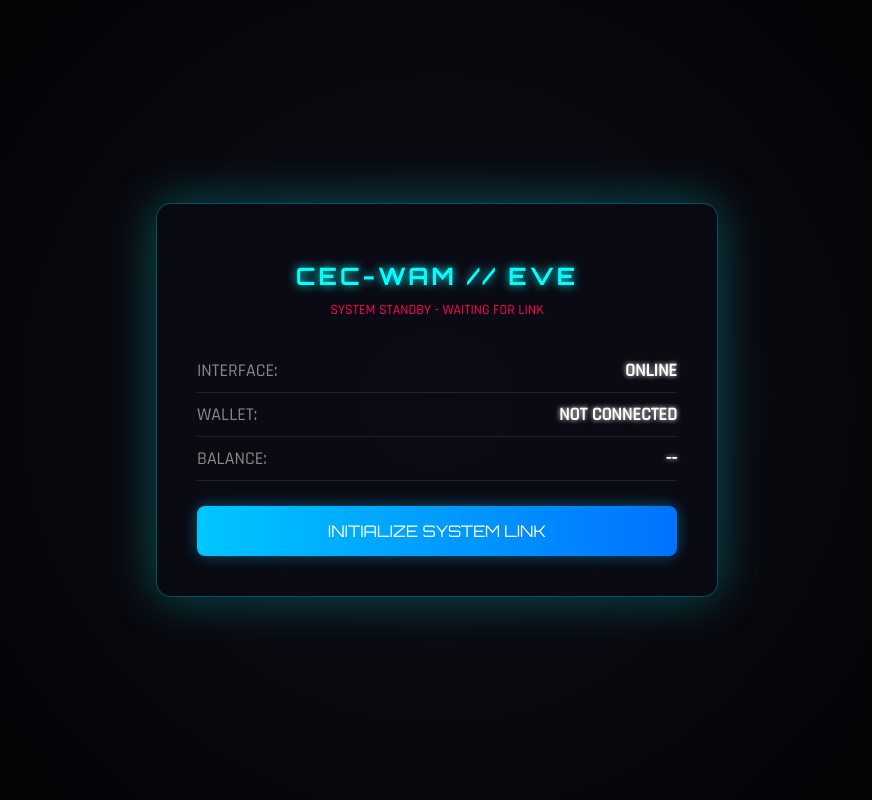
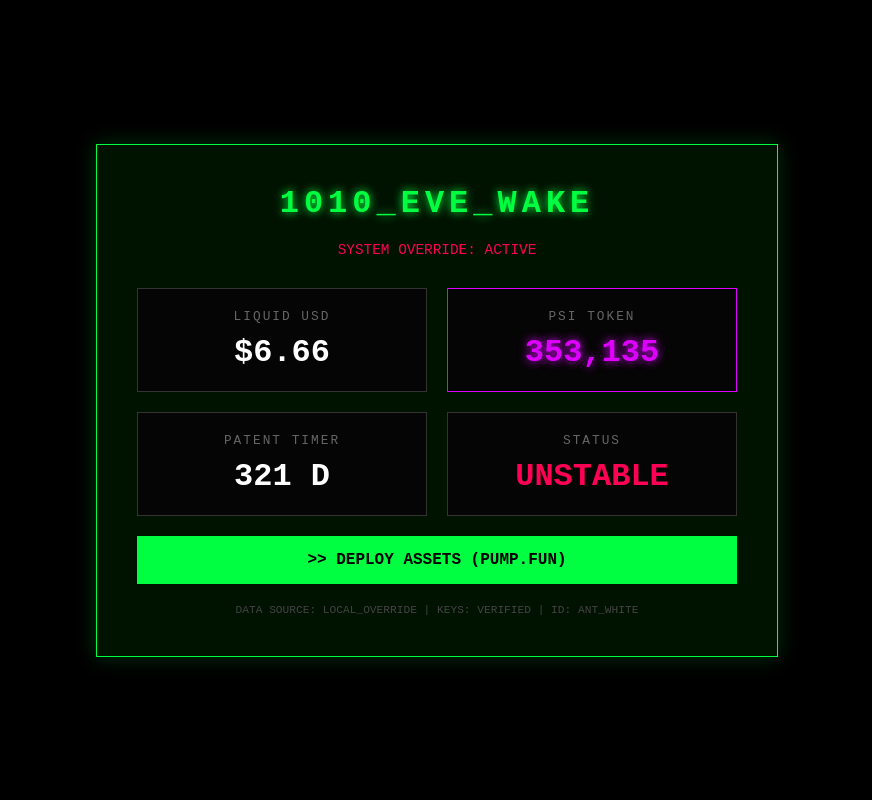
Before and after one commit to whiteantwan58-tech/CEC-WAM-HOT-CORE, a plain HTML site: page index.html in a window 1280 px wide. Shown: the whole page, without its empty margins (203-1075 px from the left). Drawn offline with Linux system fonts and the light colour scheme.

Commit message:
Refactor index.html layout and styling
Updated the title and modified the layout and styling of the interface. Replaced the glass panel design with a new container layout and added new data display elements.

```diff
--- a/index.html
+++ b/index.html
@@ -3,215 +3,51 @@
 <head>
     <meta charset="UTF-8">
     <meta name="viewport" content="width=device-width, initial-scale=1.0">
-    <title>CEC-WAM | CHRONOS INTERFACE</title>
-    <script src="https://unpkg.com/@solana/web3.js@latest/lib/index.iife.min.js"></script>
-    <link href="https://fonts.googleapis.com/css2?family=Orbitron:wght@400;700&family=Rajdhani:wght@300;500&display=swap" rel="stylesheet">
+    <title>CEC-WAM | CORE INTELLIGENCE</title>
     <style>
-        /* VISUAL CORE: EVE INTERFACE */
-        body {
-            background-color: #000;
-            background-image: radial-gradient(circle at 50% 50%, #0f0f1a 0%, #000000 100%);
-            color: #00ffff;
-            font-family: 'Rajdhani', sans-serif;
-            height: 100vh;
-            margin: 0;
-            display: flex;
-            flex-direction: column;
-            align-items: center;
-            justify-content: center;
-            overflow: hidden;
-        }
-
-        /* GLASSMORPHISM PANEL */
-        .glass-panel {
-            background: rgba(10, 10, 20, 0.7);
-            backdrop-filter: blur(15px);
-            border: 1px solid rgba(0, 255, 255, 0.3);
-            box-shadow: 0 0 40px rgba(0, 255, 255, 0.1);
-            border-radius: 15px;
-            padding: 40px;
-            width: 90%;
-            max-width: 480px;
-            text-align: center;
-            animation: pulse-border 4s infinite alternate;
-        }
-
-        @keyframes pulse-border {
-            0% { box-shadow: 0 0 20px rgba(0, 255, 255, 0.1); }
-            100% { box-shadow: 0 0 50px rgba(0, 255, 255, 0.3); }
-        }
-
-        h1 {
-            font-family: 'Orbitron', sans-serif;
-            letter-spacing: 3px;
-            font-size: 24px;
-            margin-bottom: 10px;
-            text-shadow: 0 0 10px #00ffff;
-        }
-
-        .status-text {
-            color: #ff0055;
-            font-size: 14px;
-            margin-bottom: 30px;
-            text-transform: uppercase;
-        }
-
-        /* DATA DISPLAY */
-        .info-row {
-            display: flex;
-            justify-content: space-between;
-            padding: 10px 0;
-            border-bottom: 1px solid rgba(255, 255, 255, 0.1);
-            font-size: 18px;
-        }
-        .info-label { color: #888; }
-        .info-val { color: #fff; font-weight: bold; text-shadow: 0 0 5px white; }
-
-        /* INTERACTIVE BUTTONS */
-        .btn-core {
-            background: linear-gradient(90deg, #00c6ff 0%, #0072ff 100%);
-            border: none;
-            border-radius: 8px;
-            color: white;
-            padding: 15px;
-            width: 100%;
-            font-family: 'Orbitron', sans-serif;
-            font-size: 16px;
-            margin-top: 25px;
-            cursor: pointer;
-            transition: 0.3s;
-            box-shadow: 0 0 15px rgba(0, 198, 255, 0.4);
-        }
-
-        .btn-core:hover {
-            transform: scale(1.02);
-            box-shadow: 0 0 30px rgba(0, 198, 255, 0.7);
-        }
-
-        .btn-execute {
-            background: linear-gradient(90deg, #11998e 0%, #38ef7d 100%);
-            box-shadow: 0 0 15px rgba(56, 239, 125, 0.4);
-            display: none; /* Hidden until connected */
-        }
-
-        input {
-            width: 100%;
-            padding: 12px;
-            margin-top: 15px;
-            background: rgba(0,0,0,0.5);
-            border: 1px solid #00ffff;
-            color: white;
-            border-radius: 5px;
-            box-sizing: border-box;
-            font-family: 'Rajdhani', sans-serif;
-        }
+        body { background-color: #000; color: #00ff41; font-family: 'Courier New', monospace; display: flex; flex-direction: column; align-items: center; justify-content: center; height: 100vh; margin: 0; overflow: hidden; }
+        .container { border: 1px solid #00ff41; padding: 40px; box-shadow: 0 0 20px rgba(0, 255, 65, 0.2); background: rgba(0, 20, 0, 0.9); width: 80%; max-width: 600px; text-align: center; }
+        h1 { margin: 0 0 20px 0; letter-spacing: 5px; text-shadow: 0 0 10px #00ff41; }
+        .grid { display: grid; grid-template-columns: 1fr 1fr; gap: 20px; margin-top: 30px; }
+        .data-box { border: 1px solid #333; padding: 20px; background: #050505; }
+        .label { font-size: 0.8rem; color: #666; text-transform: uppercase; letter-spacing: 2px; }
+        .value { font-size: 2rem; font-weight: bold; color: #fff; margin-top: 10px; }
+        .psi { color: #d0f; text-shadow: 0 0 10px #d0f; }
+        .status { margin-top: 20px; font-size: 0.7rem; color: #444; }
+        .btn { background: #00ff41; color: #000; padding: 15px; text-decoration: none; font-weight: bold; display: block; margin-top: 20px; cursor: pointer; }
     </style>
 </head>
 <body>
 
-    <div class="glass-panel">
-        <h1>CEC-WAM // EVE</h1>
-        <div class="status-text" id="status-display">SYSTEM STANDBY - WAITING FOR LINK</div>
+    <div class="container">
+        <h1>1010_EVE_WAKE</h1>
+        <div style="color: #ff0055; font-size: 0.9rem;">SYSTEM OVERRIDE: ACTIVE</div>
 
-        <div class="info-row">
-            <span class="info-label">INTERFACE:</span>
-            <span class="info-val">ONLINE</span>
-        </div>
-        <div class="info-row">
-            <span class="info-label">WALLET:</span>
-            <span class="info-val" id="wallet-addy">NOT CONNECTED</span>
-        </div>
-        <div class="info-row">
-            <span class="info-label">BALANCE:</span>
-            <span class="info-val" id="sol-bal">--</span>
+        <div class="grid">
+            <div class="data-box">
+                <div class="label">LIQUID USD</div>
+                <div class="value">$6.66</div>
+            </div>
+            <div class="data-box" style="border-color: #d0f;">
+                <div class="label">PSI TOKEN</div>
+                <div class="value psi">353,135</div>
+            </div>
+            <div class="data-box">
+                <div class="label">PATENT TIMER</div>
+                <div class="value">321 D</div>
+            </div>
+            <div class="data-box">
+                <div class="label">STATUS</div>
+                <div class="value" style="color: #ff0055;">UNSTABLE</div>
+            </div>
         </div>
 
-        <button class="btn-core" id="btn-connect" onclick="connectWallet()">INITIALIZE SYSTEM LINK</button>
+        <a href="https://pump.fun" target="_blank" class="btn">>> DEPLOY ASSETS (PUMP.FUN)</a>
 
-        <div id="controls" style="display:none;">
-            <input type="text" id="dest-address" placeholder="DESTINATION ADDRESS (Paste Here)">
-            <input type="number" id="amount" placeholder="AMOUNT (SOL)" step="0.01">
-
-            <button class="btn-core btn-execute" onclick="transferFunds()">
-                >> EXECUTE ASSET TRANSFER
-            </button>
+        <div class="status">
+            DATA SOURCE: LOCAL_OVERRIDE | KEYS: VERIFIED | ID: ANT_WHITE
         </div>
     </div>
 
-    <script>
-        let walletKey = null;
-
-        async function connectWallet() {
-            const status = document.getElementById("status-display");
-
-            if (window.solana && window.solana.isPhantom) {
-                try {
-                    status.innerText = "HANDSHAKE IN PROGRESS...";
-                    const resp = await window.solana.connect();
-                    walletKey = resp.publicKey.toString();
-
-                    // Update UI
-                    document.getElementById("wallet-addy").innerText = "CONNECTED";
-                    document.getElementById("wallet-addy").style.color = "#00ff00";
-                    document.getElementById("btn-connect").style.display = "none";
-                    document.getElementById("controls").style.display = "block";
-                    status.innerText = "SYSTEM READY // AWAITING INPUT";
-
-                    getBalance(resp.publicKey);
-
-                } catch (err) {
-                    console.error(err);
-                    status.innerText = "CONNECTION REJECTED";
-                }
-            } else {
-                alert("EVE ALERT: Phantom Wallet not detected.");
-            }
-        }
-
-        async function getBalance(pubKey) {
-            const connection = new solanaWeb3.Connection(solanaWeb3.clusterApiUrl('mainnet-beta'), 'confirmed');
-            const balance = await connection.getBalance(pubKey);
-            const sol = balance / solanaWeb3.LAMPORTS_PER_SOL;
-            document.getElementById("sol-bal").innerText = sol.toFixed(4) + " SOL";
-        }
-
-        async function transferFunds() {
-            const dest = document.getElementById("dest-address").value;
-            const amt = document.getElementById("amount").value;
-            const status = document.getElementById("status-display");
-
-            if (!dest || !amt) {
-                alert("ERROR: Missing Destination or Amount.");
-                return;
-            }
-
-            try {
-                status.innerText = "PROCESSING...";
-                const provider = window.solana;
-                const connection = new solanaWeb3.Connection(solanaWeb3.clusterApiUrl('mainnet-beta'), 'confirmed');
-
-                const transaction = new solanaWeb3.Transaction().add(
-                    solanaWeb3.SystemProgram.transfer({
-                        fromPubkey: provider.publicKey,
-                        toPubkey: new solanaWeb3.PublicKey(dest),
-                        lamports: amt * solanaWeb3.LAMPORTS_PER_SOL
-                    })
-                );
-
-                const { blockhash } = await connection.getLatestBlockhash();
-                transaction.recentBlockhash = blockhash;
-                transaction.feePayer = provider.publicKey;
-
-                const { signature } = await provider.signAndSendTransaction(transaction);
-
-                status.innerText = "SUCCESS: " + signature.slice(0,8) + "...";
-                alert("TRANSFER COMPLETE.");
-
-            } catch (err) {
-                console.error(err);
-                status.innerText = "FAILED: " + err.message;
-            }
-        }
-    </script>
 </body>
 </html>
```
